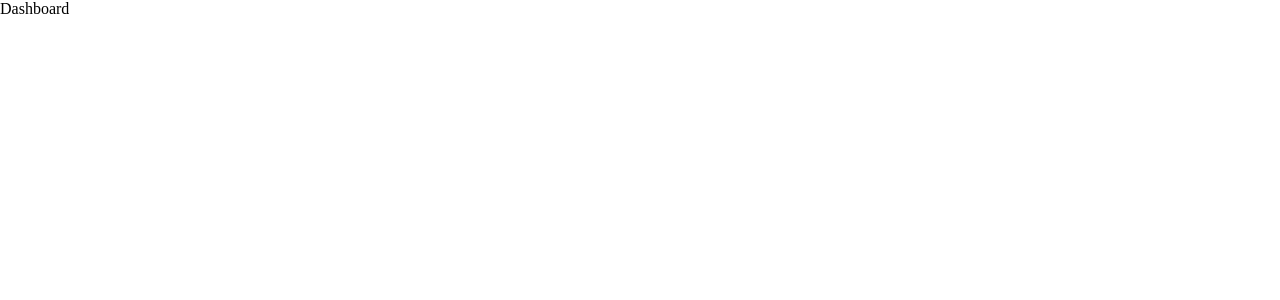
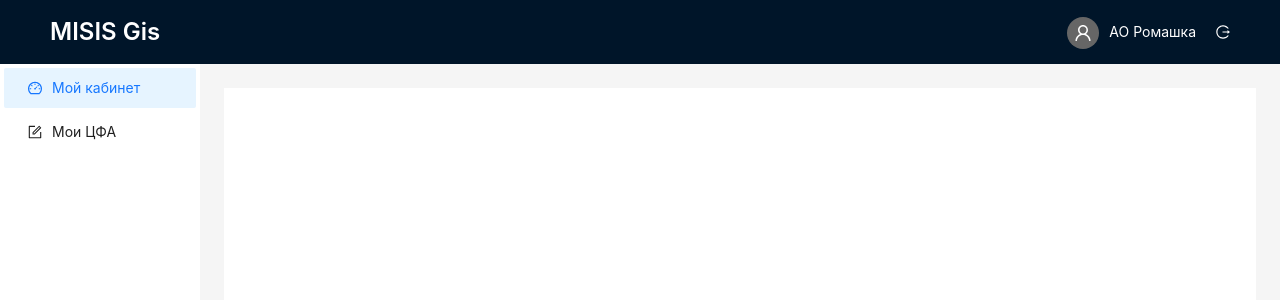
Before and after one commit to avalanche05/finodays, a React (Vite) app in the folder frontend/: page /dashboard in a window 1280 px wide. Shown: the top 300 px of the page. Built offline with nearby package versions, Linux system fonts and the light colour scheme; sample sign-in values are in the browser's storage.

Commit message:
frontend: Добавить дэшборд

```diff
--- /dev/null
+++ b/frontend/src/components/DashboardLayout.scss
@@ -0,0 +1,12 @@
+.dashboard-layout {
+    .header {
+        display: flex;
+        align-items: center;
+        justify-content: space-between;
+    }
+    .logo {
+        color: #fff;
+        margin-bottom: 0;
+    }
+    min-height: 100vh;
+}
--- a/frontend/src/components/DashboardLayout.tsx
+++ b/frontend/src/components/DashboardLayout.tsx
@@ -1,5 +1,85 @@
-const DashboardLayout = () => {
-    return <div>DashboardLayout</div>;
+import './DashboardLayout.scss';
+
+import { Avatar, Col, Layout, Menu, theme, Typography } from 'antd';
+import React from 'react';
+import { Link, Outlet } from 'react-router-dom';
+
+import { DashboardOutlined, FormOutlined, UserOutlined, LogoutOutlined } from '@ant-design/icons';
+
+import type { MenuProps } from 'antd';
+import AuthService from '../api/AuthService';
+const { Header, Content, Sider } = Layout;
+
+const menuItems: MenuProps['items'] = [
+    {
+        label: <Link to='/dashboard/profile'>Мой кабинет</Link>,
+        icon: React.createElement(DashboardOutlined),
+        key: 'profile',
+    },
+    {
+        label: <Link to='/dashboard/my-cfas'>Мои ЦФА</Link>,
+        icon: React.createElement(FormOutlined),
+        key: 'my-cfas',
+    },
+];
+
+const DashboardLayout: React.FC = () => {
+    const {
+        token: { colorBgContainer },
+    } = theme.useToken();
+
+    return (
+        <Layout className='dashboard-layout'>
+            <Header className='header'>
+                <Typography.Title level={3} className='logo'>
+                    MISIS Gis
+                </Typography.Title>
+
+                <Col>
+                    <Avatar style={{ backgroundColor: '#666' }} icon={<UserOutlined />} />
+
+                    <span style={{ marginLeft: 10, color: '#fff' }}>АО Ромашка</span>
+
+                    <Link
+                        onClick={() => {
+                            AuthService.logout();
+
+                            setTimeout(() => {
+                                window.location.href = '/login';
+                            }, 100);
+                        }}
+                        to='/login'
+                        style={{ marginLeft: 20 }}
+                    >
+                        <LogoutOutlined style={{ color: '#fff' }} />
+                    </Link>
+                </Col>
+            </Header>
+            <Layout>
+                <Sider width={200} style={{ background: colorBgContainer }}>
+                    <Menu
+                        mode='inline'
+                        defaultSelectedKeys={['profile']}
+                        defaultOpenKeys={['profile']}
+                        style={{ height: '100%', borderRight: 0 }}
+                        items={menuItems}
+                    />
+                </Sider>
+                <Layout style={{ padding: '24px 24px 24px' }}>
+                    <Content
+                        style={{
+                            padding: 24,
+                            margin: 0,
+                            minHeight: 280,
+                            background: colorBgContainer,
+                        }}
+                    >
+                        <Outlet />
+                    </Content>
+                </Layout>
+            </Layout>
+        </Layout>
+    );
 };
 
 export default DashboardLayout;
--- a/frontend/src/main.tsx
+++ b/frontend/src/main.tsx
@@ -11,7 +11,6 @@ ReactDOM.createRoot(document.getElementById('root') as HTMLElement).render(
         <ConfigProvider
             theme={{
                 token: {
-                    colorPrimary: '#222222',
                     borderRadius: 2,
                     colorLink: '#2B45A3',
                 },
--- a/frontend/src/pages/Dashboard.tsx
+++ /dev/null
@@ -1,5 +0,0 @@
-const Dashboard = () => {
-    return <div>Dashboard</div>;
-};
-
-export default Dashboard;
--- a/frontend/src/pages/Login.tsx
+++ b/frontend/src/pages/Login.tsx
@@ -19,7 +19,7 @@ const Login = () => {
                 messageApi.success('Вы успешно авторизовались');
 
                 setTimeout(() => {
-                    window.location.href = '/dashboard';
+                    window.location.href = '/dashboard/profile';
                 }, 100);
             })
             .catch(() => {
--- /dev/null
+++ b/frontend/src/pages/MyCfas.tsx
@@ -0,0 +1,5 @@
+const MyCfas = () => {
+    return <div>MyCfas</div>;
+};
+
+export default MyCfas;
--- /dev/null
+++ b/frontend/src/pages/Profile.tsx
@@ -0,0 +1,5 @@
+const Profile = () => {
+    return <div>Profile</div>;
+};
+
+export default Profile;
--- a/frontend/src/pages/SignUp.tsx
+++ b/frontend/src/pages/SignUp.tsx
@@ -19,7 +19,7 @@ const SignUp = () => {
                 messageApi.success('Вы успешно зарегистрировались');
 
                 setTimeout(() => {
-                    window.location.href = '/dashboard';
+                    window.location.href = '/dashboard/profile';
                 }, 100);
             })
             .catch(() => {
--- a/frontend/src/router/index.tsx
+++ b/frontend/src/router/index.tsx
@@ -3,9 +3,11 @@ import { createBrowserRouter } from 'react-router-dom';
 import SignUp from '../pages/SignUp';
 import Login from '../pages/Login';
 import ProtectedRoute from './ProtectedRoute';
-import Dashboard from '../pages/Dashboard';
 import AuthService from '../api/AuthService';
 import UnauthorizedOnlyRoute from './UnauthorizedOnlyRoute';
+import DashboardLayout from '../components/DashboardLayout';
+import MyCfas from '../pages/MyCfas';
+import Profile from '../pages/Profile';
 
 export const router = createBrowserRouter([
     {
@@ -28,15 +30,26 @@ export const router = createBrowserRouter([
         path: '/dashboard',
         element: (
             <ProtectedRoute isSignedIn={AuthService.isAuthorized()}>
-                <Dashboard />
+                <DashboardLayout />
             </ProtectedRoute>
         ),
+        children: [
+            {
+                path: '/dashboard/profile',
+                element: <Profile />,
+            },
+            {
+                path: '/dashboard/my-cfas',
+                element: <MyCfas />,
+            },
+        ],
     },
+
     {
         path: '*',
         element: (
             <ProtectedRoute isSignedIn={false}>
-                <Dashboard />
+                <DashboardLayout />
             </ProtectedRoute>
         ),
     },
```
